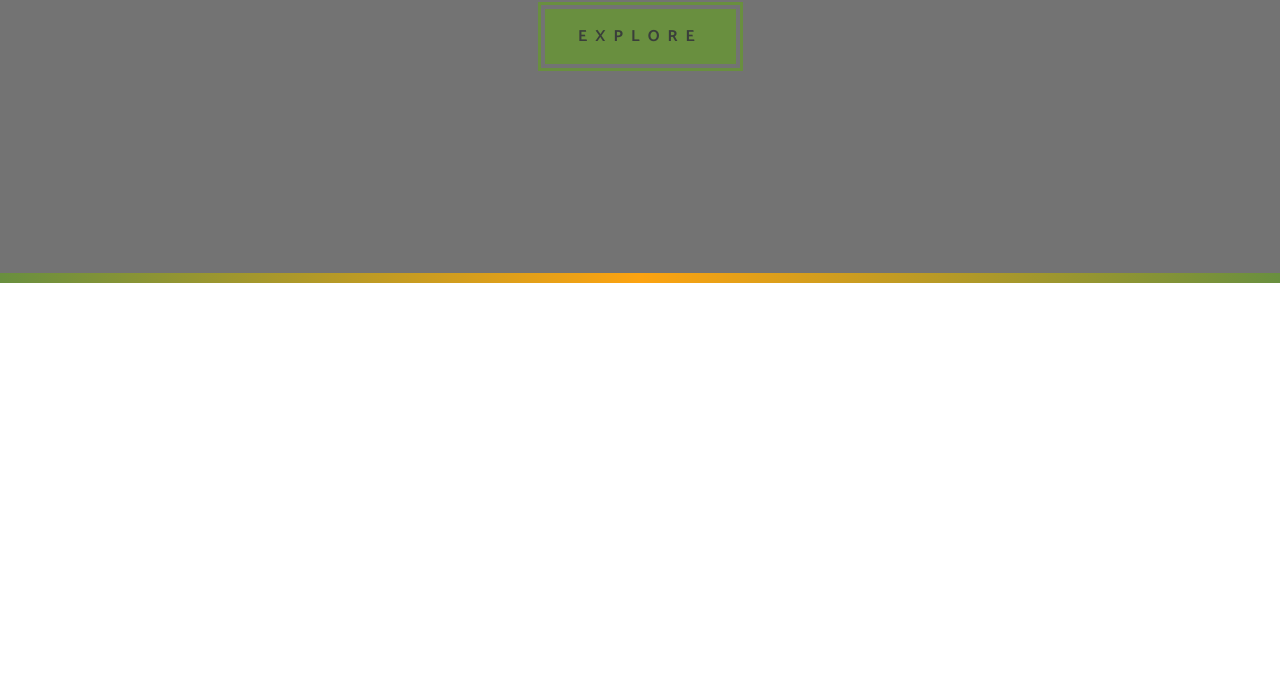
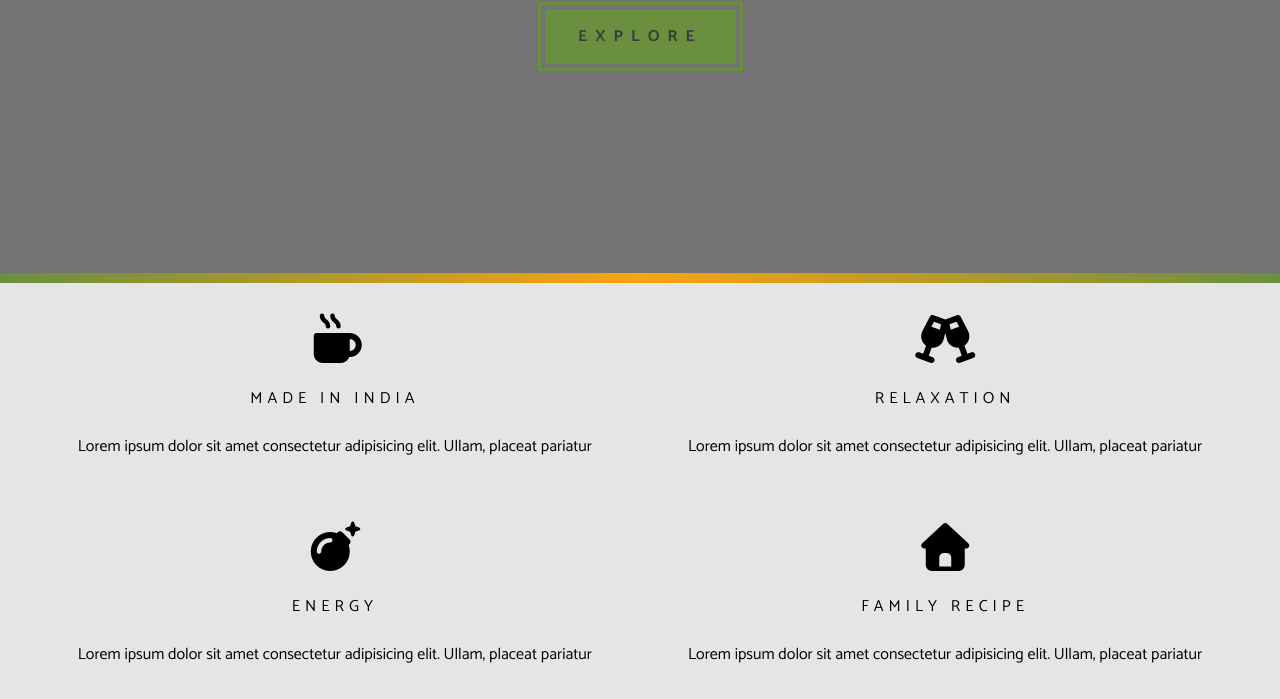
Before and after one commit to iamdbk/Tea-station-2, a plain HTML site: page index.html in a window 1280 px wide. Shown: the part 527-1226 px from the top of the page. Before the commit the page ends 810 px from the top, so only its background shows below. Drawn offline with Linux system fonts and the light colour scheme; a web font is replaced by a local one.

Commit message:
Added the tiles below the header. Included all the hover and transitions effect

```diff
--- a/index.html
+++ b/index.html
@@ -39,6 +39,43 @@
     <!-- end of header -->
     <div class="lin-grad"></div>
 
+    <section class="tiles">
+      <article class="art">
+        <i class="fas fa-mug-hot fa-3x icons"></i> <br /><span
+          >MADE IN INDIA</span
+        >
+        <br />
+
+        Lorem ipsum dolor sit amet consectetur adipisicing elit. Ullam, placeat
+        pariatur
+      </article>
+
+      <article class="art">
+        <i class="fas fa-glass-cheers fa-3x icons"></i> <br /><span
+          >RELAXATION</span
+        >
+        <br />
+
+        Lorem ipsum dolor sit amet consectetur adipisicing elit. Ullam, placeat
+        pariatur
+      </article>
+      <article class="art">
+        <i class="fas fa-bomb fa-3x icons"></i><br />
+        <span>ENERGY</span>
+        <br />
+
+        Lorem ipsum dolor sit amet consectetur adipisicing elit. Ullam, placeat
+        pariatur
+      </article>
+      <article class="art">
+        <i class="fas fa-home fa-3x icons"></i> <br /><span>FAMILY RECIPE</span>
+        <br />
+
+        Lorem ipsum dolor sit amet consectetur adipisicing elit. Ullam, placeat
+        pariatur
+      </article>
+    </section>
+
     <script src="/app.js"></script>
   </body>
 </html>
--- a/style.css
+++ b/style.css
@@ -23,7 +23,7 @@ body {
 /* Hamburger */
 
 .ham {
-  position: absolute;
+  position: fixed;
   z-index: 100;
   left: 3rem;
   top: 3.5rem;
@@ -100,7 +100,7 @@ body {
 
 .nav-menu > a:hover {
   transform: translateX(15px);
-  text-shadow: 20px 32px 25px black;
+  /* text-shadow: 20px 32px 25px black; */
 }
 /* end of navbar */
 
@@ -182,6 +182,8 @@ body {
   }
 }
 
+/* End of header */
+
 .lin-grad {
   background: rgb(15, 121, 9);
   background: linear-gradient(
@@ -192,3 +194,42 @@ body {
   );
   height: 10px;
 }
+
+/* Starting the Tiles */
+
+.tiles {
+  display: flex;
+  justify-content: center;
+  flex-wrap: wrap;
+  background-color: var(--mainGrey);
+}
+
+.art {
+  padding: 2em 3em;
+  display: flex;
+  flex-direction: column;
+  align-items: center;
+  justify-content: center;
+  text-align: center;
+  transition: var(--mainTransition);
+}
+
+.art > span {
+  letter-spacing: 5px;
+  transition: var(--mainTransition);
+}
+.art > i {
+  transition: var(--mainTransition);
+}
+
+.art:hover {
+  background-color: var(--primaryColor);
+}
+
+.art:hover > span {
+  color: var(--mainWhite);
+}
+
+.art:hover > i {
+  transform: translateY(-8px);
+}
```
